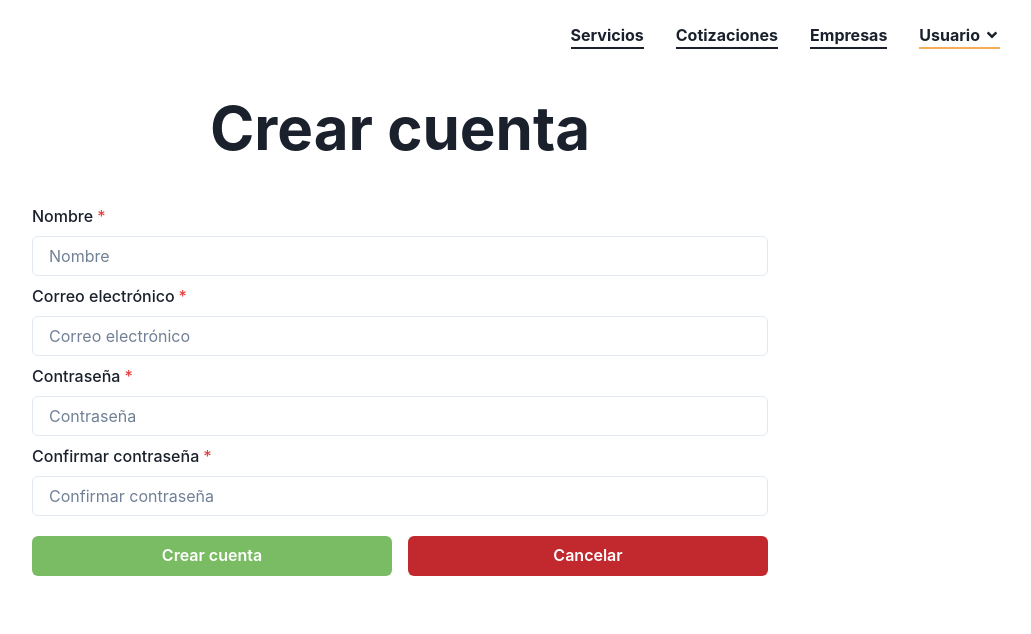
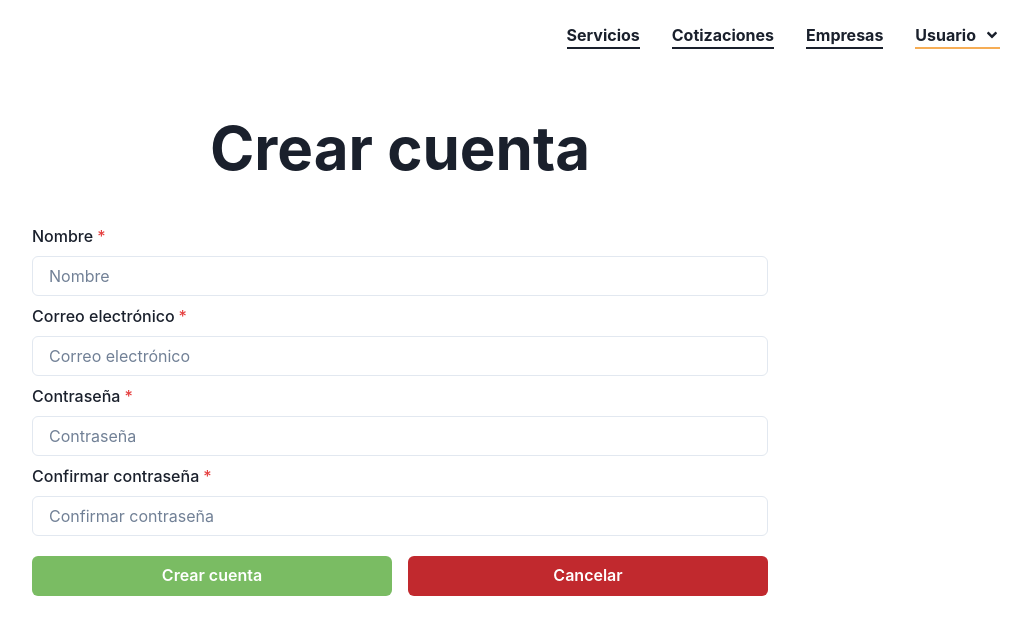
Before and after one commit to Xhyus/frontendTesis, a Next.js app: page /crear/cuentas in a window 1280 px wide. Shown: the top 634 px of the page, without its empty margins (240-1271 px from the left). Built offline with nearby package versions, Linux system fonts and the light colour scheme.

Commit message:
Fix navbar?

```diff
--- a/components/Navbar.jsx
+++ b/components/Navbar.jsx
@@ -1,15 +1,17 @@
-import { useEffect, useState, useRef } from 'react';
+import { useEffect, useState, useRef, useContext } from 'react';
+import { LogoutContext } from '../context/logoutContext';
 import { useRouter } from 'next/router'
 import { Box, Link, HStack, ChakraProvider, Image, Drawer, DrawerOverlay, DrawerContent, DrawerFooter, DrawerCloseButton, useMediaQuery, Stack, useDisclosure, Button, DrawerHeader, DrawerBody, Menu, MenuButton, MenuList, MenuItem, Text } from "@chakra-ui/react"
 import { FaBars, FaAngleDown } from 'react-icons/fa';
 import Cookies from 'js-cookie'
-import axios from 'axios'
+import Axios from 'axios'
 
 const Navbar = () => {
 	const [isMobile] = useMediaQuery("(max-width: 600px)")
 	const router = useRouter()
 	const path = router.pathname.split('/')
 	const [user, setUser] = useState('Usuario')
+	// const { logout } = useContext(LogoutContext)
 
 	useEffect(() => {
 		if (Cookies.get('user')) {
@@ -37,16 +39,16 @@ const Navbar = () => {
 	}
 
 	const logout = async () => {
-		await axios.get(`${process.env.SERVIDOR}/logout`)
-		Cookies.remove('user')
-		Cookies.remove('token');
+		await Axios.get(process.env.SERVIDOR + "/logout")
+		Cookies.remove("token");
+		Cookies.remove("user");
 		router.push('/')
 	}
 
 	const Desk = () => {
 		return (
 			<Box bgColor={"transparent"}>
-				<HStack justify={"space-between"} my={5} mx={10}>
+				<HStack justify={"space-between"} py={5} px={10}>
 					<Image src="/logo.png" width={'32'} height={'8'} />
 					<HStack spacing={8}>
 						<Link _hover={{ color: "none" }} borderBottom={"2px"} borderColor={currentPage("servicios")} fontWeight={"bold"} onClick={() => router.push('/servicios')}>Servicios</Link>
@@ -54,7 +56,7 @@ const Navbar = () => {
 						<Link _hover={{ color: "none" }} fontWeight={"bold"} borderBottom={"2px"} borderColor={currentPage("empresas")} onClick={() => router.push('/empresas')}>Empresas</Link>
 						<Menu>
 							<MenuButton _hover={{ color: "none" }} fontWeight={"bold"} borderBottom={"2px"} borderColor={currentPage("user")} w={"fit-content"}>
-								<HStack spacing={1}>
+								<HStack >
 									<Text>{user}</Text>
 									<FaAngleDown />
 								</HStack>
@@ -76,7 +78,7 @@ const Navbar = () => {
 		const btnRef = useRef()
 		return (
 			<>
-				<HStack m={5} pb={2} align="center" justify={"space-between"}>
+				<HStack px={5} pt={5} pb={7} align="center" justify={"space-between"}>
 					<FaBars size={30} ref={btnRef} onClick={onOpen} />
 					<Image src="/logo.png" alt="logo" w={'40%'} />
 				</HStack>
```
